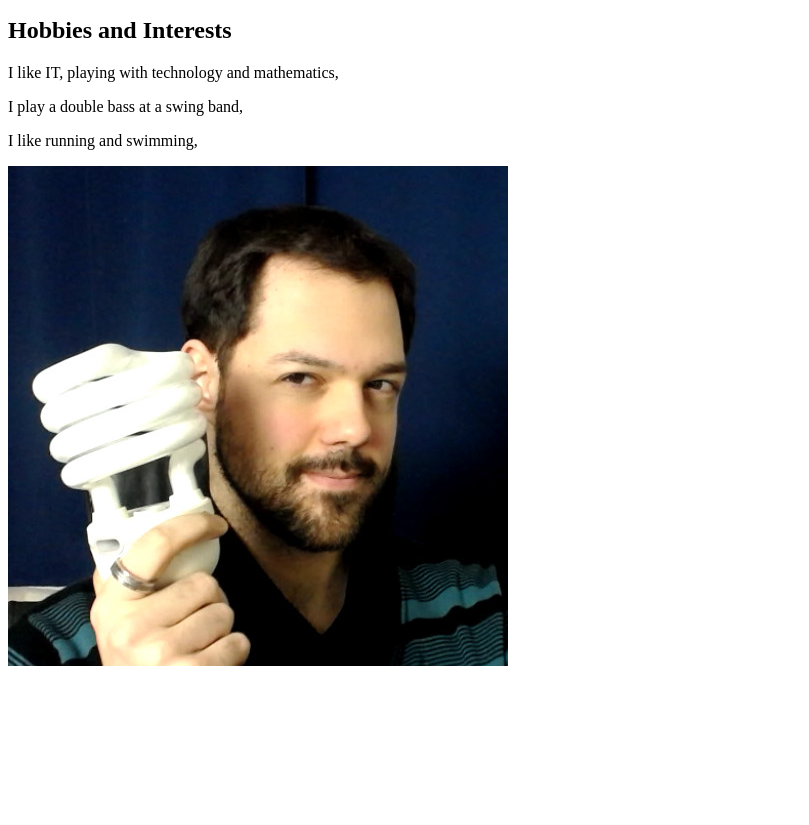
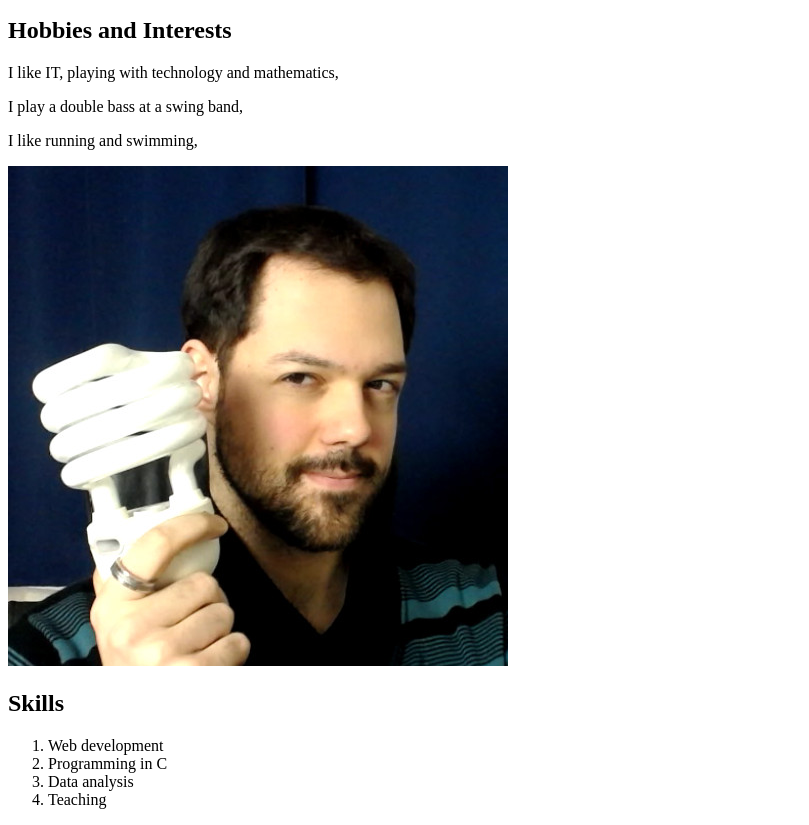
Before and after one commit to podlomar/portfolio, a plain HTML site: page index.html in a window 1280 px wide. Shown: the part 101-926 px from the top of the page, without its empty margins (0-809 px from the left). Before the commit the page ends 800 px from the top, so only its background shows below. Drawn offline with Linux system fonts and the light colour scheme.

Commit message:
Added skills.

```diff
--- a/index.html
+++ b/index.html
@@ -16,5 +16,13 @@
 	<p>I like running and swimming,</p>
 
 	<img src="assets/photo.jpg">
+
+	<h2>Skills</h2>
+	<ol>
+		<li>Web development</li>
+		<li>Programming in C</li>
+		<li>Data analysis</li>
+		<li>Teaching</li>
+	</ol>
 </body>
 </html>
```
